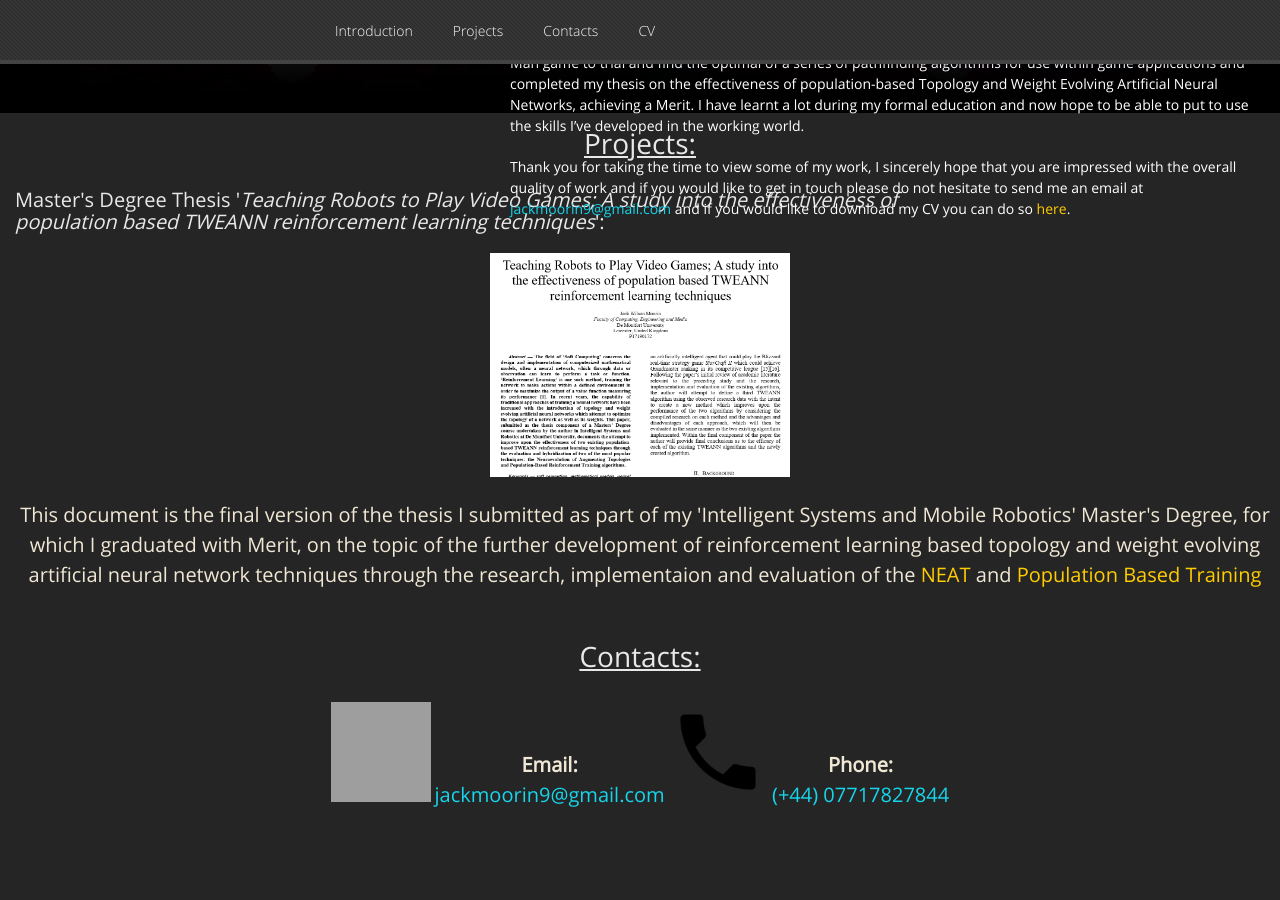
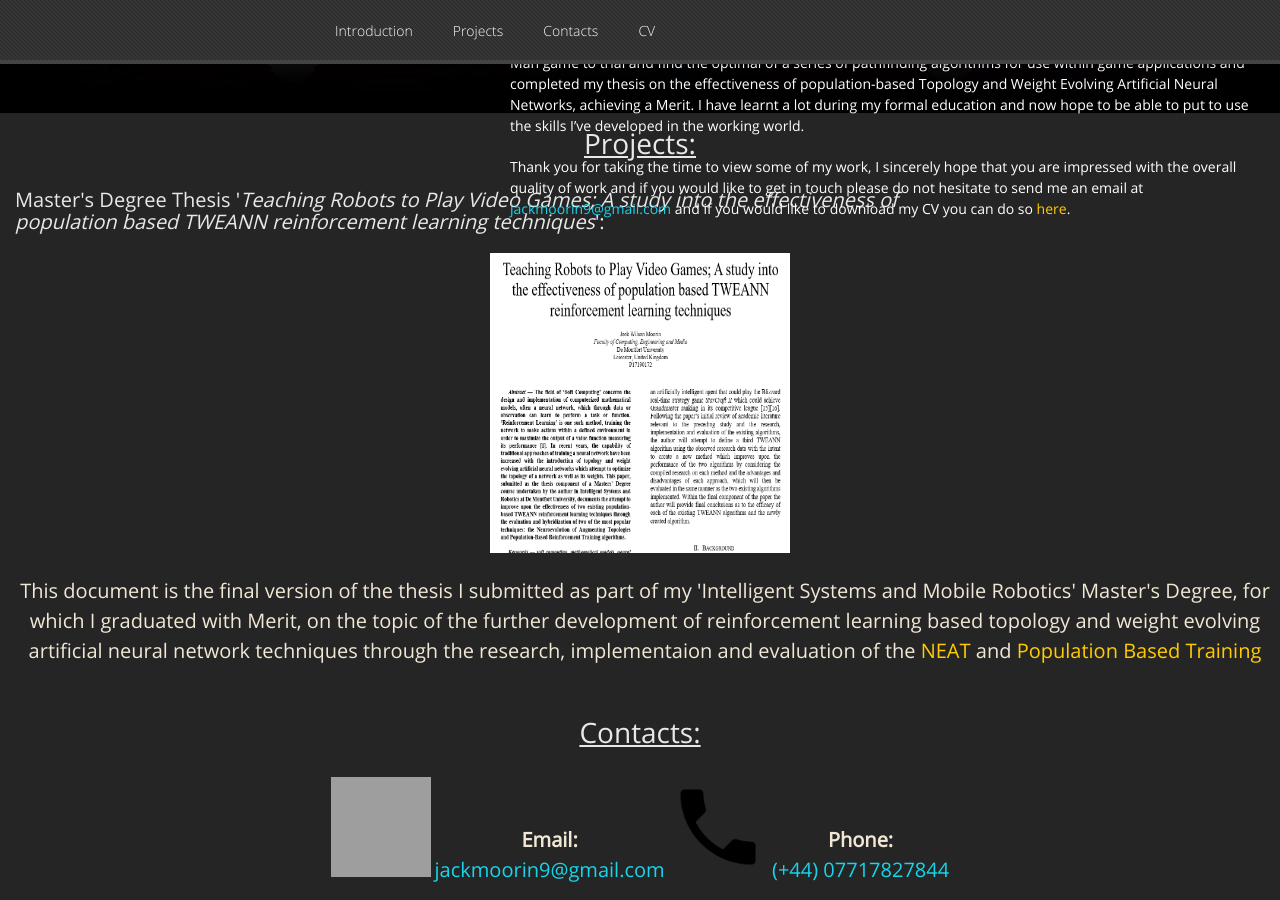
Before and after one commit to GamesProgrammingGrad2021/GamesProgrammingGrad2021.github.io, a Jekyll site: the page built from index.md, in a window 1280 px wide and 900 px high, scrolled down 994 px. Built offline with Jekyll 4.4.1, drawn with Linux system fonts in a browser that asks for light colours; nearby versions of some CDN libraries; our own code applies the rules of GitHub Pages for plain Markdown files; before the commit the page ends 1824 px from its top, so only the background shows below that; grey boxes are pictures that could not be loaded.

Commit message:
Update default.html

```diff
--- a/_layouts/default.html
+++ b/_layouts/default.html
@@ -120,7 +120,7 @@
 
 			<!-- Master's Thesis -->
 			<h2 style="padding-top:20px; padding-left: 15px; padding-bottom: 10px; text-align: left; font-size: 20px;">Master's Degree Thesis '<i>Teaching Robots to Play Video Games; A study into the effectiveness of<br>population based TWEANN reinforcement learning techniques</i>':</h2>
-			<p style="align: left;"><img src="Thesis_Thumbnail.png" alt="Thesis_Thumbnail" width="300" style="padding-left: 0px;">
+			<p style="align: left;"><img src="Thesis_Thumbnail.png" alt="Thesis_Thumbnail" width="300" height="300" style="padding-left: 0px;">
 			<span style="display: inline-block; font-size: 20px; padding-left: 10px; padding-top: 18px;">
 			This document is the final version of the thesis I submitted as part of my 'Intelligent Systems and Mobile Robotics' Master's Degree,
 			for which I graduated with Merit, on the topic of the further development of reinforcement learning based topology and weight evolving
```
